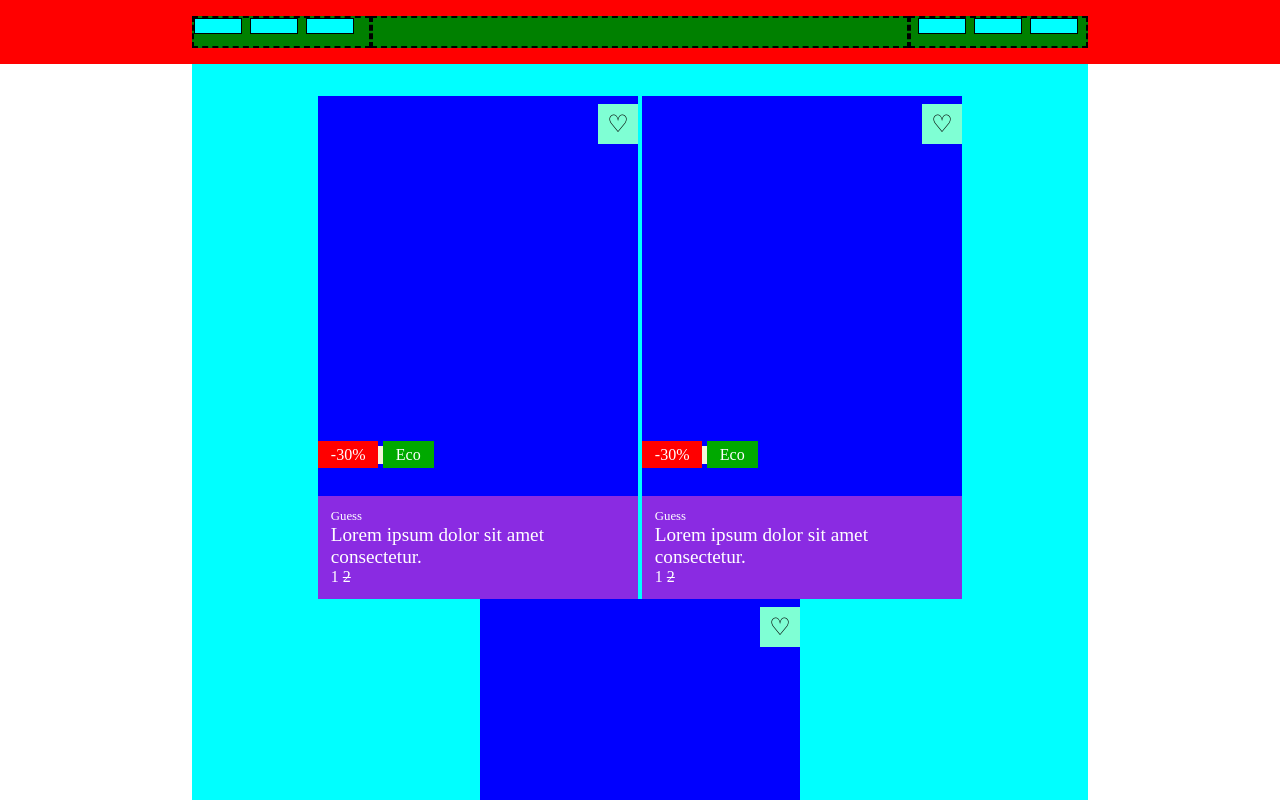
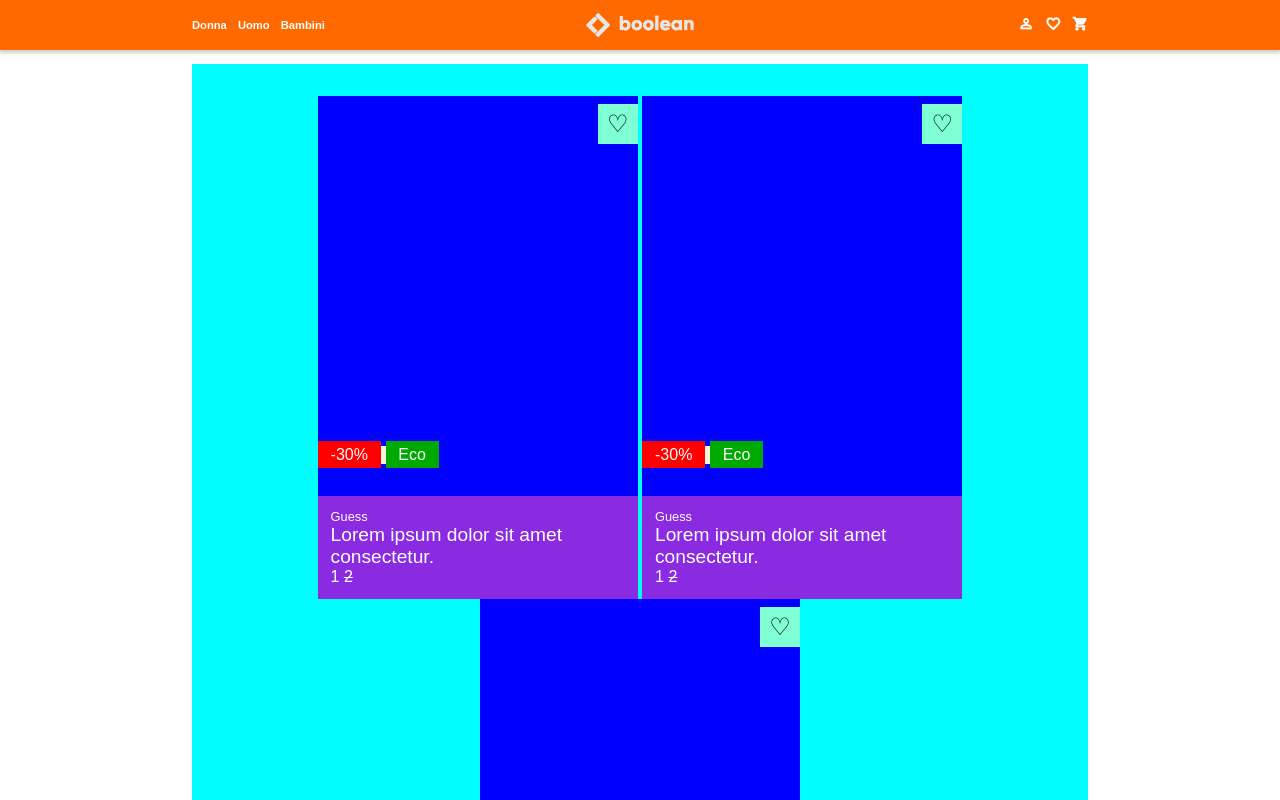
Before and after one commit to RenatoFringuello/esercizio-19-10, a plain HTML site: page index.html in a window 1280 px wide. Shown: the top 800 px of the page. Drawn offline with Linux system fonts and the light colour scheme.

Commit message:
implement header

```diff
--- a/css/style.css
+++ b/css/style.css
@@ -3,23 +3,38 @@
     margin: 0;
     box-sizing: border-box;
 }
+/* reset material icons */
+.material-icons{
+    font-size: 1rem;
+    font-weight: bold;
+}
 
+body{
+    font-family: Arial, Helvetica, sans-serif;
+}
+img{
+    height: 100%;
+}
+a:not(.logo){
+    text-decoration: none;
+    color: white;
+    margin: 0 0.5rem 0 0;
+}
 /* ------------------------------- HEADER ------------------------------ */
 header{
     width: 100%;
     z-index: 1;
-    padding: 1rem 0;
-    background-color: red;
-}
-header section > *{
-    background-color: green;
-    height: 2rem;
+    padding: 0.8rem 0;
+    background-color: #ff6900;
+    box-shadow: 0 2px 4px 1px #0003;
 }
 header nav{
     flex-basis: 20%;
 }
 header a.logo{
     flex-basis: 60%;
+    height: 1.5rem;
+    text-align: center;
 }
 
 /* ------------------------------- MAIN ------------------------------ */
@@ -153,10 +168,18 @@ section.socials{
 .text-a-end{
     text-align: end;
 }
+.text-a-end a{
+    margin: 0 0 0 0.5rem;
+}
+/* under 1rem */
+.small7-bold{
+    font-size: 0.7rem;
+    font-weight: bold;
+}
+
 
 /* da canmcellare */
     /* crazy border */
-header > section *,
 footer > section > section{
     border: 2px dashed black;
 }
@@ -165,11 +188,11 @@ footer > section > section > *{
     height: 50%;
     border: 2px dashed white;
 }
-nav a{
+footer nav a{
     display: inline-block;
     height: 1rem;
     width: 3rem;
     background-color: aqua;
     border: 1px solid black;
-    margin-right: 0.5rem;
+    margin: 0 0.5rem 0 0;
 }
--- a/index.html
+++ b/index.html
@@ -6,17 +6,22 @@
         <meta name="viewport" content="width=device-width, initial-scale=1.0">
         <title>Boolean Store</title>
 
+        <link href="https://fonts.googleapis.com/icon?family=Material+Icons" rel="stylesheet">
         <link rel="stylesheet" href="css/style.css">
     </head>
     <body>
-        <header class="p-fixed">
+        <header class="p-fixed small7-bold">
             <section class="container flex-between-center">
                 <nav class="categories">
-                    <a href=""></a><a href=""></a><a href=""></a>
+                    <a href="#">Donna</a>
+                    <a href="#">Uomo</a>
+                    <a href="#">Bambini</a>
                 </nav>
-                <a class="logo" href="index.html"></a>
+                <a class="logo" href="index.html"><img src="img/boolean-logo.png" alt="Boolando Logo"></a>
                 <nav class="personal text-a-end">
-                    <a href=""></a><a href=""></a><a href=""></a>
+                    <a href="#"><i class="material-icons">person_outline</i></a>
+                    <a href="#"><i class="material-icons">favorite_outline</i></a>
+                    <a href="#"><i class="material-icons">shopping_cart</i></a>
                 </nav>
             </section>
         </header>
```
